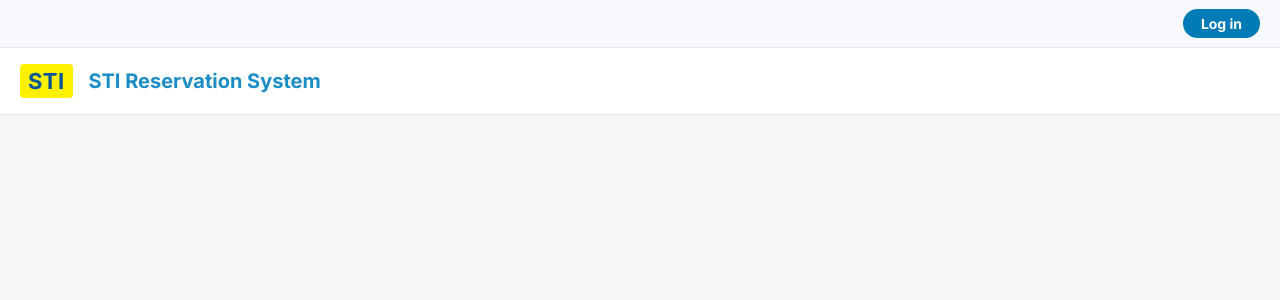
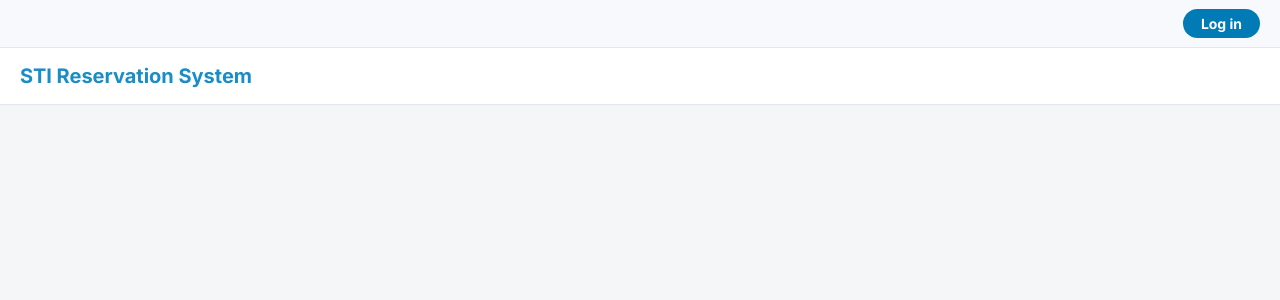
Before and after one commit to John-Pastor69/my-react-app, a React (Vite) app: page / in a window 1280 px wide. Shown: the top 300 px of the page. Built offline with nearby package versions, Linux system fonts and the light colour scheme; no server answers.

Commit message:
feat: Remove STI branding box from Login component for a cleaner UI

```diff
--- a/src/pages/Login.jsx
+++ b/src/pages/Login.jsx
@@ -54,9 +54,6 @@
       {/* STI BRANDING HEADER */}
       <div className="brand-header">
         <div className="sti-logo-container">
-          <div className="sti-yellow-box">
-            <span className="sti-text">STI</span>
-          </div>
           <h1 className="brand-title">STI Reservation System</h1>
         </div>
       </div>
```
